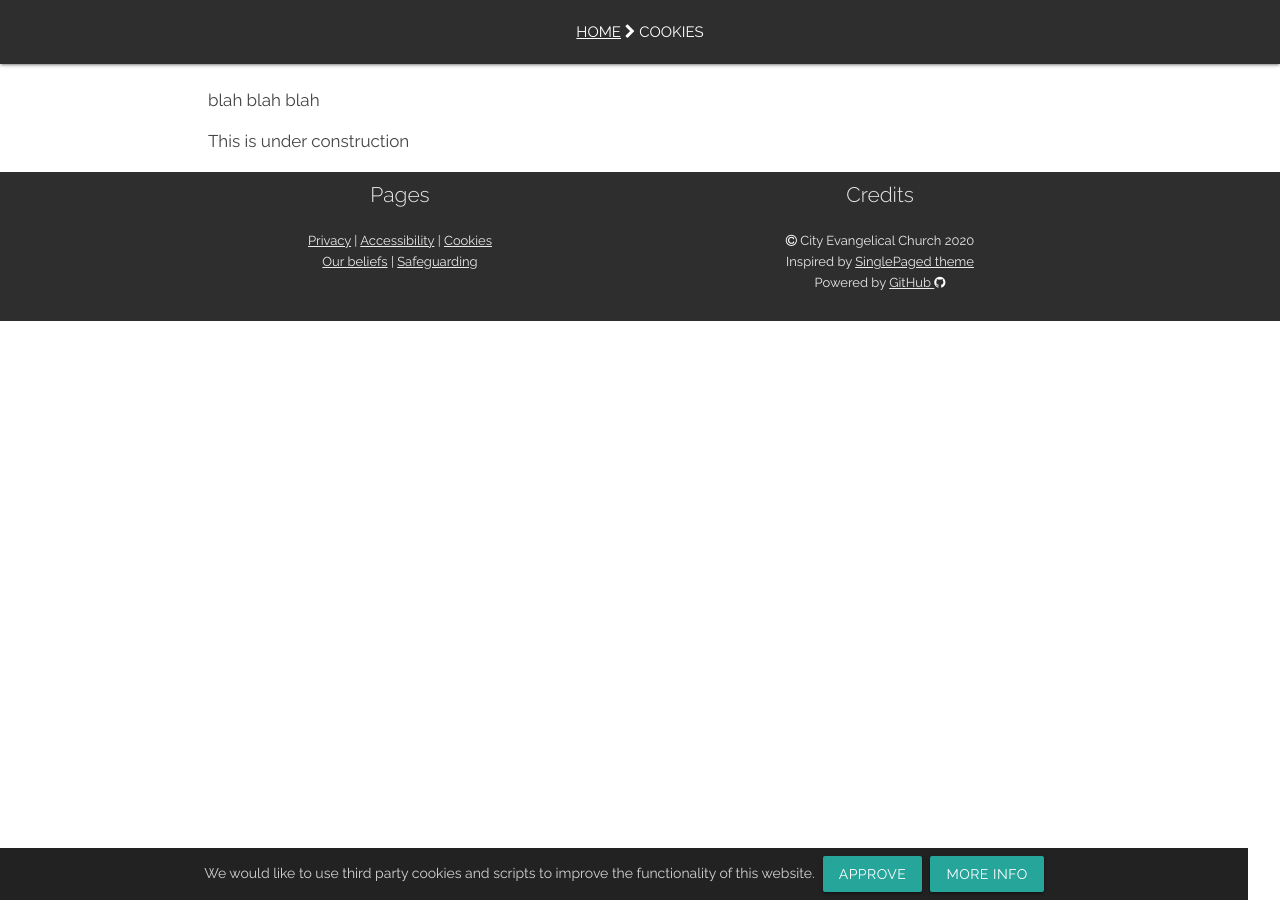
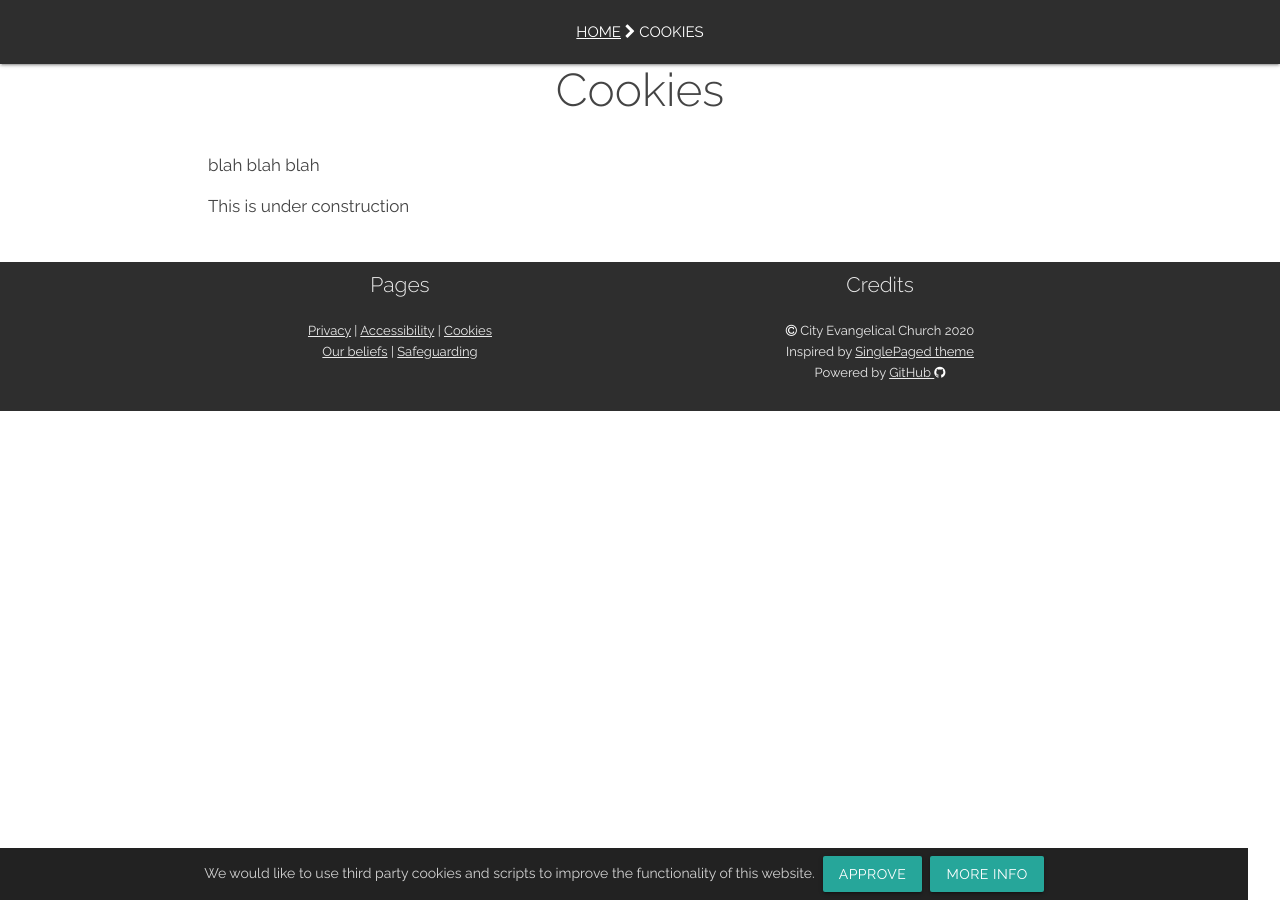
Before and after one commit to woodcock3/citychurch, a Jekyll site: the page built from pages/cookies.md, in a window 1280 px wide. Built offline with Jekyll 4.4.1, drawn with Linux system fonts in a browser that asks for light colours.

Commit message:
Update main.css

```diff
--- a/stylesheets/css/main.css
+++ b/stylesheets/css/main.css
@@ -33,7 +33,7 @@ html { box-sizing: border-box; }
 
 
 /* ----- html page padding with default layout! ----- */
-/* .page-colors { padding-top: 65px; padding-bottom: 25px; } */
+.page-colors { padding-top: 65px; padding-bottom: 25px; }
 
 
 /* ----- code, syntax highlighting, etc ----- */
```
